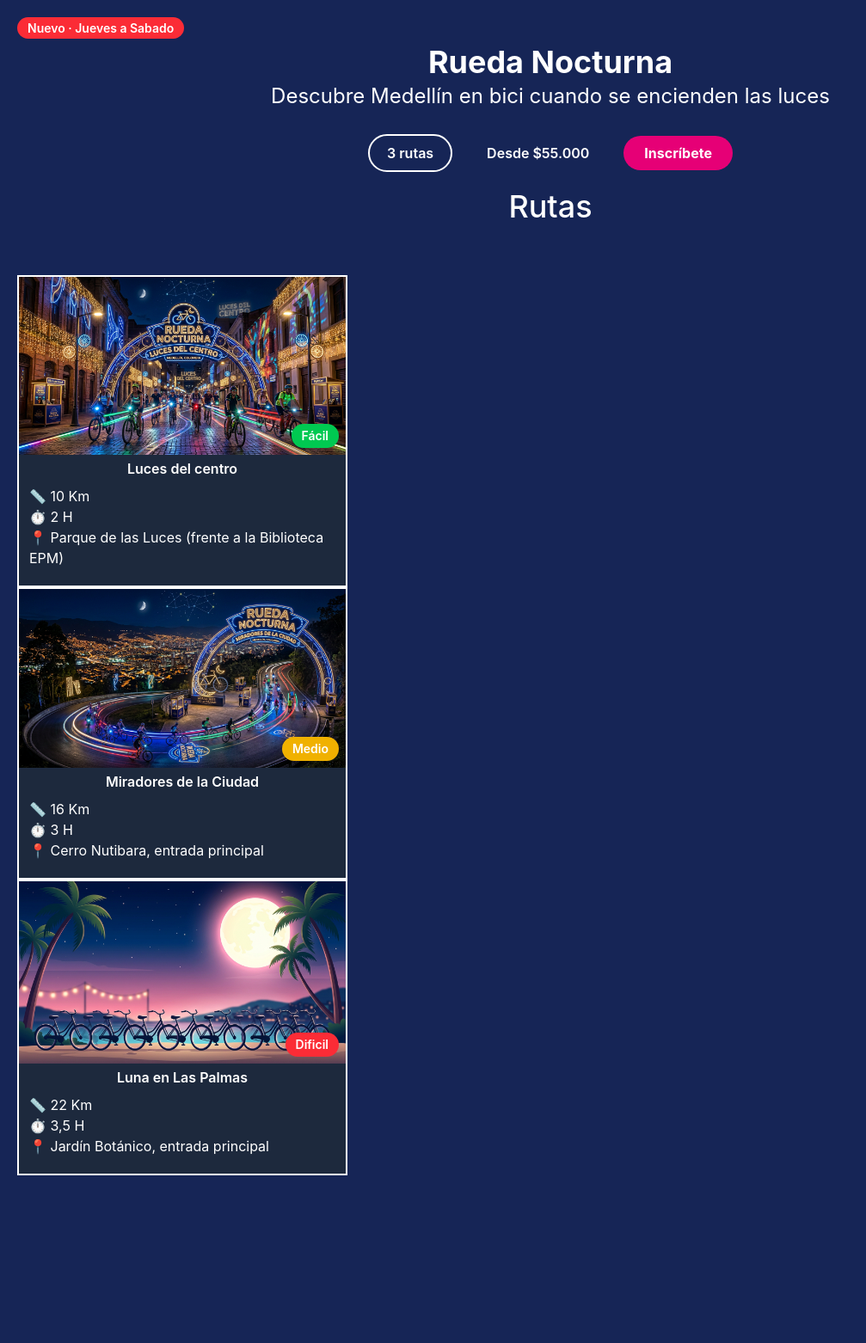
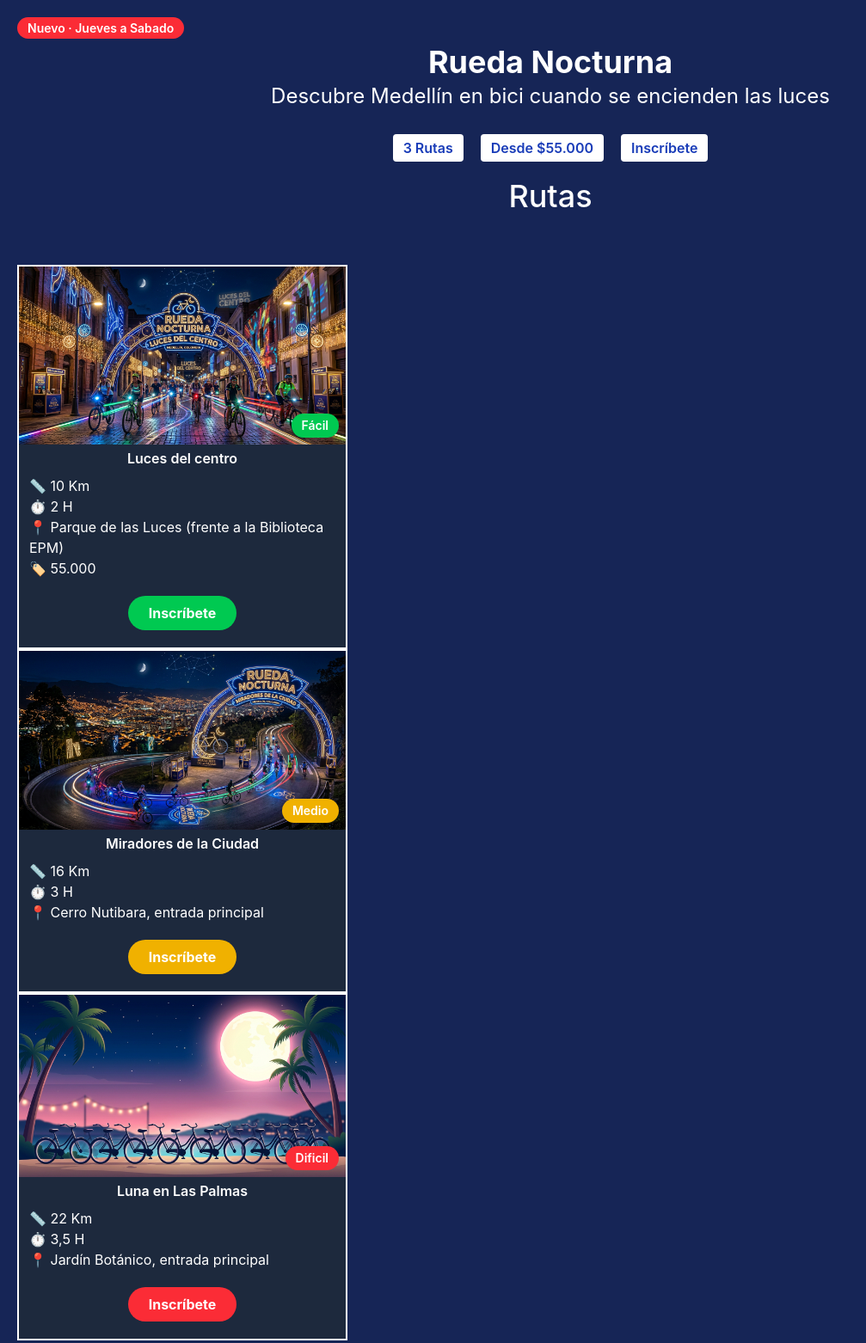
Before and after one commit to ST1Uon3/desarrollo_de_software_tailwind_trayecto_1-, a website: page index.html in a window 1280 px wide. Shown: the whole page at 86% size, without its empty margins (0-1007 px from the left). Before the commit the page ends 1387 px from the top, so only its background shows below. Drawn offline with Linux system fonts and the light colour scheme.

Commit message:
fix:arreglar estilos y malentidos

```diff
--- a/index.html
+++ b/index.html
@@ -17,34 +17,18 @@
     <h3 class="mt-1 text-white text-center text-2xl mb-7">Descubre Medellín en bici cuando se encienden las luces</h3>
 
     <div class="flex flex-wrap items-center justify-center gap-5">
-        <button type="button" class="border-2 border-white text-white font-semibold px-5 py-2 rounded-full
-                                         transition duration-300
-                                         hover:bg-white hover:text-blue-900
-                                         focus-visible:outline-none focus-visible:ring-4 focus-visible:ring-pink-300">
-            3 rutas
-        </button>
 
+        <span class="bg-white text-blue-800 rounded text-base-center font-semibold px-3 py-1">3 Rutas</span>
+        <span class="bg-white text-blue-800 rounded text-base-center font-semibold px-3 py-1">Desde $55.000</span>
+        <a href="#"class="bg-white text-blue-800 rounded text-base-center font-semibold px-3 py-1 hover:bg-gray-600 hover:text-white hover:scale-105">Inscríbete</a>
 
-        <button type="button" class="text-white font-semibold px-5 py-2 rounded-full
-                                         transition duration-300
-                                         hover:bg-white/10 hover:underline
-                                         focus-visible:outline-none focus-visible:ring-4 focus-visible:ring-pink-300">
-            Desde $55.000
-        </button>
-
-
-        <a href="#" class="bg-pink-600 text-white font-bold px-6 py-2 rounded-full
-                               transition duration-300
-                               hover:bg-white hover:text-blue-900
-                               focus-visible:outline-none focus-visible:ring-4 focus-visible:ring-pink-300">
-            Inscríbete
-        </a>
     </div>
 
     <h2 class="text-white text-4xl font-medium m-5 justify-center text-center">Rutas</h2>
 
     <section class="mt-15">
-        <article class="bg-slate-800 border-2 border-white max-w-sm hover:bg-slate-700 hover:scale-105 transition-transform">
+        <article
+            class="bg-slate-800 border-2 border-white max-w-sm hover:bg-slate-700 hover:scale-105 transition-transform">
             <div class="relative">
                 <img src="img/luces_del_centro.jfif" alt="Luces del centro" class="object-cover">
                 <span
@@ -61,11 +45,21 @@
                     <li class="text-white">📏 10 Km</li>
                     <li class="text-white">⏱️ 2 H</li>
                     <li class="text-white">📍 Parque de las Luces (frente a la Biblioteca EPM)</li>
+                    <li class="text-white">🏷️ 55.000</li>
                 </ul>
+            </div>
+            <div class="mb-5 mt-5 flex justify-center">
+                <a href="#" class="bg-green-500 text-white font-bold px-6 py-2 rounded-full
+                               transition duration-300
+                               hover:bg-white hover:text-green-500
+                               focus-visible:outline-none focus-visible:ring-4 focus-visible:ring-pink-300 align-center">
+            Inscríbete
+        </a>
             </div>
         </article>
 
-        <article class="bg-slate-800 border-2 border-white max-w-sm hover:bg-slate-700 hover:scale-105 transition-transform">
+        <article
+            class="bg-slate-800 border-2 border-white max-w-sm hover:bg-slate-700 hover:scale-105 transition-transform">
             <div class="relative">
                 <img src="img/miradores_de_la_ciudad.jfif" alt="Miradores de la Ciudad" class="object-cover">
                 <span
@@ -84,9 +78,19 @@
                     <li class="text-white">📍 Cerro Nutibara, entrada principal</li>
                 </ul>
             </div>
+
+            <div class="mb-5 mt-5 flex justify-center">
+                <a href="#" class="bg-yellow-500 text-white font-bold px-6 py-2 rounded-full
+                               transition duration-300
+                               hover:bg-white hover:text-yellow-500
+                               focus-visible:outline-none focus-visible:ring-4 focus-visible:ring-pink-300 align-center">
+            Inscríbete
+        </a>
+            </div>
         </article>
 
-        <article class="bg-slate-800 border-2 border-white max-w-sm hover:bg-slate-700 hover:scale-105 transition-transform">
+        <article
+            class="bg-slate-800 border-2 border-white max-w-sm hover:bg-slate-700 hover:scale-105 transition-transform">
             <div class="relative">
                 <img src="img/luna_en_las_palmas.jfif" alt="Luna en Las Palmas" class="object-cover">
                 <span
@@ -105,6 +109,15 @@
                     <li class="text-white">📍 Jardín Botánico, entrada principal</li>
                 </ul>
             </div>
+
+            <div class="mb-5 mt-5 flex justify-center">
+                <a href="#" class="bg-red-500 text-white font-bold px-6 py-2 rounded-full
+                               transition duration-300
+                               hover:bg-white hover:text-red-500
+                               focus-visible:outline-none focus-visible:ring-4 focus-visible:ring-pink-300 align-center">
+            Inscríbete
+        </a>
+            </div>
         </article>
     </section>
 
```
Also changed, not shown: src/output.css.
